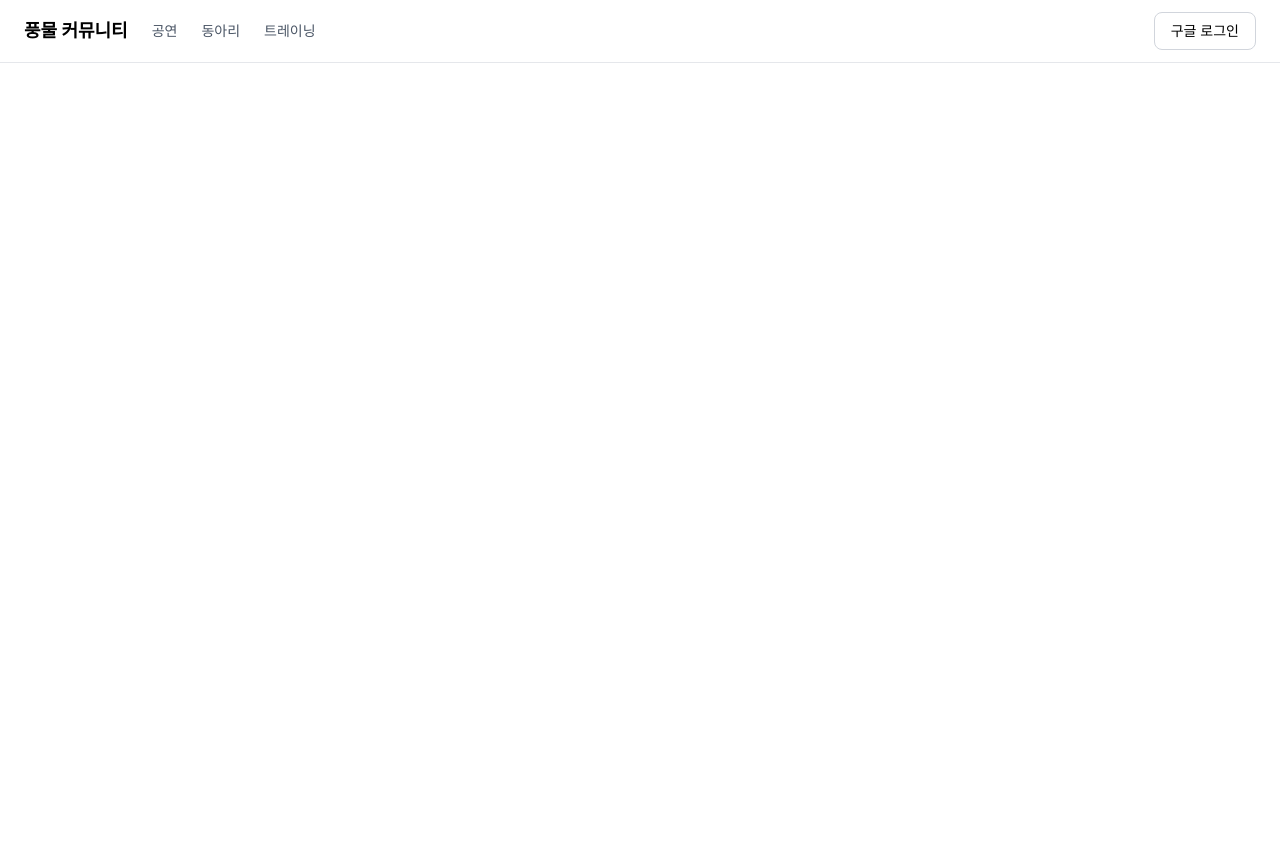
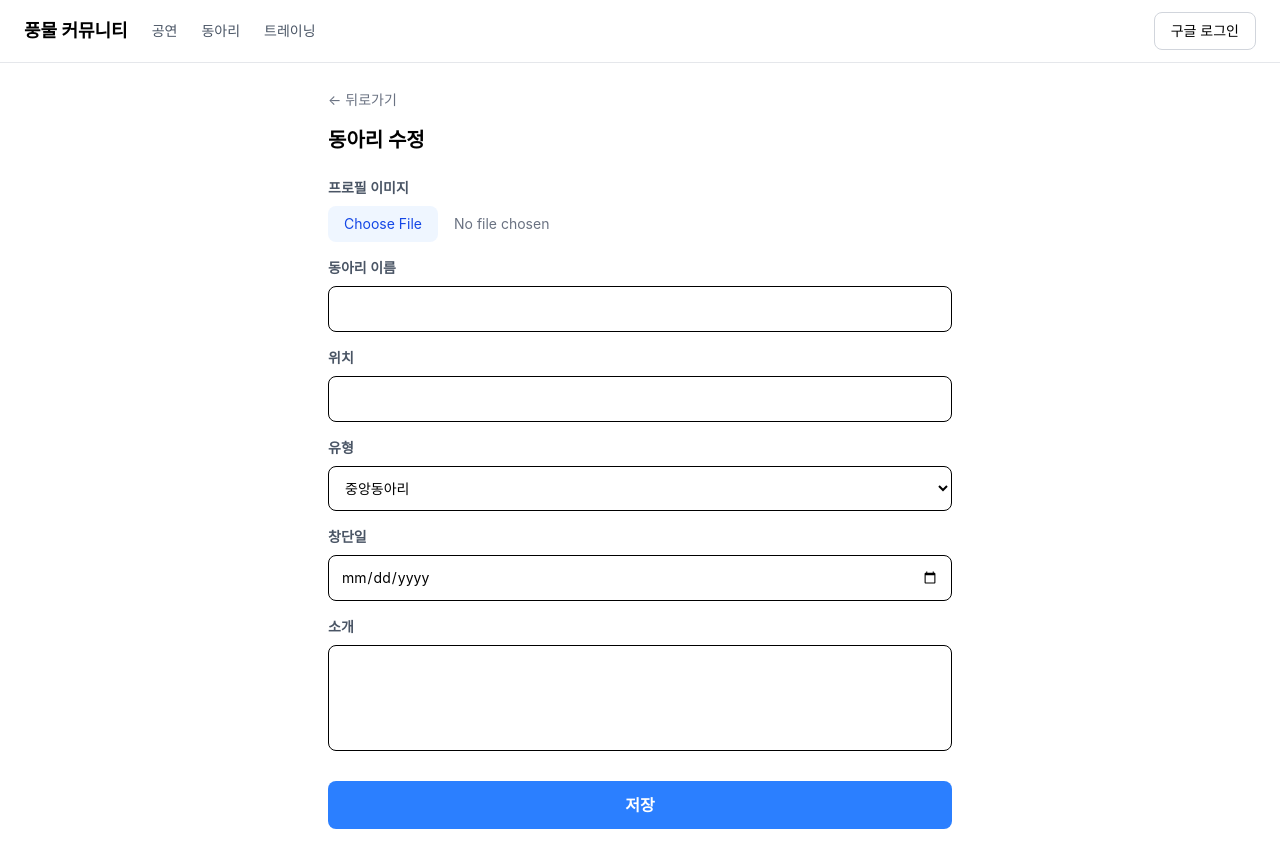
Before and after one commit to SKH0501/pungmul-frontend, a React (Vite) app: page /clubs/1/edit in a window 1280 px wide. Before the commit the page ends 800 px from the top, so only its background shows below. Built offline with nearby package versions, Linux system fonts and the light colour scheme; no server answers.

Commit message:
add master modified image of the club

```diff
--- a/src/App.jsx
+++ b/src/App.jsx
@@ -7,6 +7,7 @@ import ClubPage from './pages/ClubPage'
 import ClubDetailPage from './pages/ClubDetailPage'
 import TrainingPage from './pages/TrainingPage'
 import TrainingSessionPage from './pages/TrainingSessionPage'
+import ClubEditPage from './pages/ClubEditPage'
 
 import PerformanceDetailPage from './pages/PerformanceDetailPage'
 
@@ -24,6 +25,7 @@ function App() {
         <Route path="/oauth/callback" element={<OAuthCallback />} />
         <Route path="/training" element={<TrainingPage />} />
         <Route path="/training/:id" element={<TrainingSessionPage />} />
+        <Route path="/clubs/:id/edit" element={<ClubEditPage />} />
 
       </Routes>
     </BrowserRouter>
--- a/src/api/axios.js
+++ b/src/api/axios.js
@@ -1,7 +1,7 @@
 import axios from 'axios'
 
 const api = axios.create({
-  baseURL: 'http://localhost:8080',
+  baseURL: import.meta.env.VITE_API_BASE_URL,
 })
 
 api.interceptors.request.use((config) => {
--- a/src/components/Navbar.jsx
+++ b/src/components/Navbar.jsx
@@ -3,13 +3,15 @@ import { Link, useNavigate } from 'react-router-dom'
 function Navbar() {
   const navigate = useNavigate()
   const token = localStorage.getItem('token')
+  const user = token ? JSON.parse(localStorage.getItem('user')) : null
 
   const handleLogin = () => {
-    window.location.href = 'http://localhost:8080/oauth2/authorization/google'
+    window.location.href = `${import.meta.env.VITE_API_BASE_URL}/oauth2/authorization/google`
   }
 
   const handleLogout = () => {
     localStorage.removeItem('token')
+    localStorage.removeItem('user')
     navigate('/')
   }
 
@@ -20,15 +22,31 @@ function Navbar() {
         <Link to="/performances" className="text-sm text-gray-600 hover:text-black">공연</Link>
         <Link to="/clubs" className="text-sm text-gray-600 hover:text-black">동아리</Link>
         <Link to="/training" className="text-sm text-gray-600 hover:text-black">트레이닝</Link>
-
       </div>
-      <div>
-        {token ? (
-          <button
-            onClick={handleLogout}
-            className="text-sm px-4 py-2 border border-gray-300 rounded-lg hover:bg-gray-50">
-            로그아웃
-          </button>
+      <div className="flex items-center gap-3">
+        {user ? (
+          <>
+            <Link to="/profile" className="flex items-center gap-2">
+              {user.profileImage ? (
+                <img
+                  src={user.profileImage}
+                  alt="프로필"
+                  referrerPolicy="no-referrer"
+                  className="w-8 h-8 rounded-full object-cover"
+                />
+              ) : (
+                <div className="w-8 h-8 rounded-full bg-blue-100 flex items-center justify-center text-sm font-bold text-blue-700">
+                  {user.name[0]}
+                </div>
+              )}
+              <span className="text-sm text-gray-700">{user.name}</span>
+            </Link>
+            <button
+              onClick={handleLogout}
+              className="text-sm px-4 py-2 border border-gray-300 rounded-lg hover:bg-gray-50">
+              로그아웃
+            </button>
+          </>
         ) : (
           <button
             onClick={handleLogin}
--- /dev/null
+++ b/src/pages/ClubEditPage.jsx
@@ -0,0 +1,174 @@
+import { useEffect, useState } from 'react'
+import { useParams, useNavigate } from 'react-router-dom'
+import api from '../api/axios'
+
+function ClubEditPage() {
+  const { id } = useParams()
+  const navigate = useNavigate()
+  const [form, setForm] = useState({
+    name: '',
+    description: '',
+    profileImage: '',
+    clubType: 'CENTRAL',
+    location: '',
+    foundedAt: '',
+  })
+  const [preview, setPreview] = useState(null)
+  const [uploading, setUploading] = useState(false)
+  const [submitting, setSubmitting] = useState(false)
+
+  useEffect(() => {
+    api.get(`/api/clubs/${id}`)
+      .then(res => {
+        const club = res.data
+        setForm({
+          name: club.name || '',
+          description: club.description || '',
+          profileImage: club.profileImage || '',
+          clubType: club.clubType || 'CENTRAL',
+          location: club.location || '',
+          foundedAt: club.foundedAt ? club.foundedAt.slice(0, 10) : '',
+        })
+        if (club.profileImage) setPreview(club.profileImage)
+      })
+      .catch(err => console.log(err))
+  }, [id])
+
+  const handleImageUpload = async (e) => {
+    const file = e.target.files[0]
+    if (!file) return
+
+    setPreview(URL.createObjectURL(file))
+    setUploading(true)
+
+    const formData = new FormData()
+    formData.append('file', file)
+
+    try {
+      const res = await fetch('http://localhost:8080/upload', {
+        method: 'POST',
+        body: formData,
+      })
+      const url = await res.text()
+      setForm(prev => ({ ...prev, profileImage: url }))
+    } catch (err) {
+      console.log(err)
+    } finally {
+      setUploading(false)
+    }
+  }
+
+  const handleSubmit = async () => {
+    setSubmitting(true)
+    try {
+      await api.patch(`/api/clubs/${id}`, {
+        ...form,
+        foundedAt: form.foundedAt ? form.foundedAt + 'T00:00:00' : null,
+      })
+      navigate(`/clubs/${id}`)
+    } catch (err) {
+      console.log(err)
+    } finally {
+      setSubmitting(false)
+    }
+  }
+
+  return (
+    <div className="p-6 max-w-2xl mx-auto">
+      <button
+        onClick={() => navigate(-1)}
+        className="text-sm text-gray-500 mb-4 hover:text-black">
+        ← 뒤로가기
+      </button>
+
+      <h2 className="text-xl font-bold mb-6">동아리 수정</h2>
+
+      {/* 프로필 이미지 업로드 */}
+      <div className="mb-4">
+        <label className="block text-sm font-semibold text-gray-600 mb-2">
+          프로필 이미지
+        </label>
+        {preview && (
+          <img
+            src={preview}
+            alt="미리보기"
+            className="w-24 h-24 object-cover rounded-full mb-3 border"
+          />
+        )}
+        <input
+          type="file"
+          accept="image/*"
+          onChange={handleImageUpload}
+          className="block w-full text-sm text-gray-500 file:mr-4 file:py-2 file:px-4 file:rounded-lg file:border-0 file:bg-blue-50 file:text-blue-700 hover:file:bg-blue-100"
+        />
+        {uploading && <p className="text-sm text-gray-400 mt-1">업로드 중...</p>}
+      </div>
+
+      {/* 동아리 이름 */}
+      <div className="mb-4">
+        <label className="block text-sm font-semibold text-gray-600 mb-2">동아리 이름</label>
+        <input
+          type="text"
+          value={form.name}
+          onChange={e => setForm(prev => ({ ...prev, name: e.target.value }))}
+          className="w-full border rounded-lg p-3 text-sm focus:outline-none focus:ring-1 focus:ring-blue-300"
+        />
+      </div>
+
+      {/* 위치 */}
+      <div className="mb-4">
+        <label className="block text-sm font-semibold text-gray-600 mb-2">위치</label>
+        <input
+          type="text"
+          value={form.location}
+          onChange={e => setForm(prev => ({ ...prev, location: e.target.value }))}
+          className="w-full border rounded-lg p-3 text-sm focus:outline-none focus:ring-1 focus:ring-blue-300"
+        />
+      </div>
+
+      {/* 동아리 유형 */}
+      <div className="mb-4">
+        <label className="block text-sm font-semibold text-gray-600 mb-2">유형</label>
+        <select
+          value={form.clubType}
+          onChange={e => setForm(prev => ({ ...prev, clubType: e.target.value }))}
+          className="w-full border rounded-lg p-3 text-sm focus:outline-none focus:ring-1 focus:ring-blue-300">
+          <option value="CENTRAL">중앙동아리</option>
+          <option value="DEPARTMENT">학회</option>
+          <option value="SOCIAL">사회패</option>
+        </select>
+      </div>
+
+      {/* 창단일 */}
+      <div className="mb-4">
+        <label className="block text-sm font-semibold text-gray-600 mb-2">창단일</label>
+        <input
+          type="date"
+          value={form.foundedAt}
+          onChange={e => setForm(prev => ({ ...prev, foundedAt: e.target.value }))}
+          className="w-full border rounded-lg p-3 text-sm focus:outline-none focus:ring-1 focus:ring-blue-300"
+        />
+      </div>
+
+      {/* 소개 */}
+      <div className="mb-6">
+        <label className="block text-sm font-semibold text-gray-600 mb-2">소개</label>
+        <textarea
+          value={form.description}
+          onChange={e => setForm(prev => ({ ...prev, description: e.target.value }))}
+          rows={4}
+          className="w-full border rounded-lg p-3 text-sm resize-none focus:outline-none focus:ring-1 focus:ring-blue-300"
+        />
+      </div>
+
+      <button
+        onClick={handleSubmit}
+        disabled={submitting}
+        className="w-full py-3 bg-blue-500 text-white font-bold rounded-lg hover:bg-blue-600 disabled:opacity-50">
+        {submitting ? '저장 중...' : '저장'}
+      </button>
+    </div>
+  )
+}
+
+export default ClubEditPage
--- a/src/pages/OAuthCallback.jsx
+++ b/src/pages/OAuthCallback.jsx
@@ -10,11 +10,24 @@ function OAuthCallback() {
 
     if (token) {
       localStorage.setItem('token', token)
-      navigate('/')
+
+      // 유저 정보 가져와서 저장
+      fetch(`${import.meta.env.VITE_API_BASE_URL}/api/me`, {
+
+        headers: {
+          Authorization: `Bearer ${token}`
+        }
+      })
+        .then(res => res.json())
+        .then(user => {
+          localStorage.setItem('user', JSON.stringify(user))
+          navigate('/')
+        })
+        .catch(() => navigate('/'))
     }
   }, [])
 
-  return <div>로그인 처리중...</div>
+  return <div className="p-6">로그인 처리중...</div>
 }
 
 export default OAuthCallback
--- a/src/pages/TrainingSessionPage.jsx
+++ b/src/pages/TrainingSessionPage.jsx
@@ -131,7 +131,7 @@ function TrainingSessionPage() {
     const transitionTimes = transitions.map(t => t.time).join(',')
     formData.append('transitions', transitionTimes)
     try {
-      const res = await fetch('http://localhost:8000/analyze', {
+      const res = await fetch(`${import.meta.env.VITE_API_BASE_URL}/upload`, {
         method: 'POST',
         body: formData,
       })
```
Also changed, not shown: src/pages/ClubDetailPage.jsx (+45 -4 lines).
